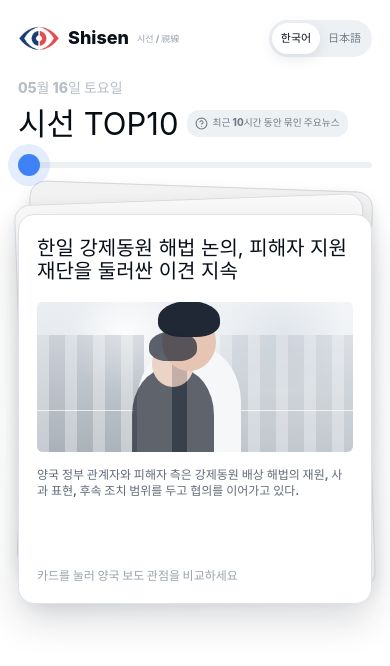
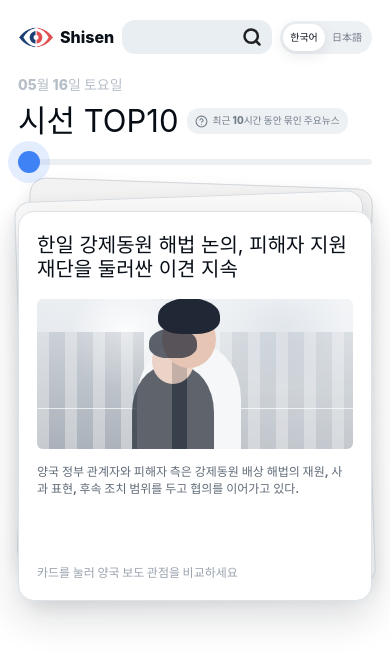
Before and after one commit to sisen-bridge/sisen-FE, a Next.js app: page /ko in a window 390 px wide. Shown: the top 666 px of the page. Built offline with nearby package versions, Linux system fonts and the light colour scheme.

Commit message:
웹페이지 화면 및 모바일 화면에 검색 바 & 드랍다운 추천어 추가

```diff
--- a/src/app/[locale]/page.jsx
+++ b/src/app/[locale]/page.jsx
@@ -1,7 +1,7 @@
 "use client";
 
-import React, { useMemo, useState } from "react";
-import { ArrowLeft, ExternalLink, Eye, Globe2, HelpCircle, RotateCcw, X } from "lucide-react";
+import React, { useEffect, useMemo, useRef, useState } from "react";
+import { ArrowLeft, ExternalLink, Eye, Globe2, HelpCircle, RotateCcw, Search, X } from "lucide-react";
 
 const copy = {
   ko: {
@@ -38,6 +38,25 @@ const copy = {
     reset: "もう一度見る",
     close: "閉じる",
   },
+};
+
+const suggestedSearches = {
+  ko: [
+    "라인야후 지분 조정",
+    "후쿠시마 오염수 방류",
+    "한일 정상회담",
+    "독도 표기 논란",
+    "강제징용 배상 판결",
+    "엔저와 한국 관광",
+  ],
+  ja: [
+    "LINEヤフー資本見直し",
+    "福島処理水放出",
+    "日韓首脳会談",
+    "竹島表記問題",
+    "徴用工判決",
+    "円安と韓国旅行",
+  ],
 };
 
 const events = [
@@ -424,11 +443,26 @@ export default function App() {
   const [language, setLanguage] = useState("ko");
   const [selectedEvent, setSelectedEvent] = useState(null);
   const [activeIndex, setActiveIndex] = useState(0);
+  const [isSearchOpen, setIsSearchOpen] = useState(false);
+  const [searchQuery, setSearchQuery] = useState("");
+  const searchRef = useRef(null);
   const t = copy[language];
 
   const orderedEvents = useMemo(() => createTopTenEvents(events), []);
 
   const activeEvent = selectedEvent ?? orderedEvents[activeIndex] ?? events[0];
+
+  useEffect(() => {
+    if (!isSearchOpen) return undefined;
+
+    function closeSearchOnOutsidePress(event) {
+      if (searchRef.current?.contains(event.target)) return;
+      setIsSearchOpen(false);
+    }
+
+    document.addEventListener("pointerdown", closeSearchOnOutsidePress);
+    return () => document.removeEventListener("pointerdown", closeSearchOnOutsidePress);
+  }, [isSearchOpen]);
 
   if (selectedEvent) {
     return (
@@ -449,6 +483,43 @@ export default function App() {
             <img src="/shisen-logo.png" alt="" aria-hidden="true" />
             <span>Shisen</span>
             <small>시선 / 視線</small>
+          </div>
+
+          {isSearchOpen && (
+            <button
+              type="button"
+              className="search-fade"
+              aria-label="close search suggestions"
+              onClick={() => setIsSearchOpen(false)}
+            />
+          )}
+
+          <div ref={searchRef} className={`header-search ${isSearchOpen ? "open" : ""}`}>
+            <input
+              value={searchQuery}
+              onChange={(event) => setSearchQuery(event.target.value)}
+              onFocus={() => setIsSearchOpen(true)}
+              placeholder={language === "ko" ? "한일 이슈 검색" : "日韓イシュー検索"}
+              aria-label={language === "ko" ? "한일 이슈 검색" : "日韓イシュー検索"}
+            />
+            <Search size={24} strokeWidth={3} aria-hidden="true" />
+            {isSearchOpen && (
+              <div className="search-suggestions" role="listbox">
+                {suggestedSearches[language].map((term) => (
+                  <button
+                    key={term}
+                    type="button"
+                    onMouseDown={(event) => event.preventDefault()}
+                    onClick={() => {
+                      setSearchQuery(term);
+                      setIsSearchOpen(false);
+                    }}
+                  >
+                    {term}
+                  </button>
+                ))}
+              </div>
+            )}
           </div>
 
           <div className="language-switch" aria-label="language selector">
--- a/src/styles.css
+++ b/src/styles.css
@@ -101,8 +101,82 @@ button {
   font-weight: 700;
 }
 
+.header-search {
+  position: relative;
+  z-index: 4;
+  flex: 1 1 auto;
+  min-width: 120px;
+  height: 44px;
+  display: flex;
+  align-items: center;
+  border-radius: 18px;
+  background: #e9eef3;
+}
+
+.header-search input {
+  width: 100%;
+  min-width: 0;
+  height: 100%;
+  padding: 0 48px 0 18px;
+  border: 0;
+  outline: 0;
+  color: #10141b;
+  background: transparent;
+  font-size: 15px;
+  font-weight: 700;
+}
+
+.header-search input::placeholder {
+  color: transparent;
+}
+
+.header-search svg {
+  position: absolute;
+  right: 16px;
+  color: #202124;
+  pointer-events: none;
+}
+
+.search-suggestions {
+  position: absolute;
+  top: calc(100% + 10px);
+  left: 0;
+  width: min(100%, 520px);
+  padding: 8px;
+  border: 1px solid rgba(148, 163, 184, 0.2);
+  border-radius: 16px;
+  background: #ffffff;
+  box-shadow: 0 18px 42px rgba(15, 23, 42, 0.16);
+}
+
+.search-suggestions button {
+  width: 100%;
+  min-height: 40px;
+  display: flex;
+  align-items: center;
+  padding: 0 12px;
+  border-radius: 10px;
+  color: #26313f;
+  background: transparent;
+  cursor: pointer;
+  font-size: 14px;
+  font-weight: 750;
+  text-align: left;
+}
+
+.search-suggestions button:hover,
+.search-suggestions button:focus-visible {
+  background: #f2f5f8;
+}
+
+.search-fade {
+  display: none;
+}
+
 .language-switch {
   margin: 0;
+  position: relative;
+  z-index: 4;
   flex: 0 0 auto;
   display: flex;
   width: max-content;
@@ -129,14 +203,18 @@ button {
 }
 
 .headline-block {
+  width: 100%;
   display: flex;
   flex-wrap: wrap;
   align-items: center;
+  justify-content: flex-start;
+  text-align: left;
 }
 
 .headline-block p {
   width: 100%;
-  margin: 32px 0 14px;
+  margin: 32px 0 14px 0;
+  padding: 0;
   color: #b6bec8;
   font-size: 18px;
   font-weight: 800;
@@ -146,6 +224,7 @@ button {
   display: inline-flex;
   align-items: center;
   margin: 0 14px 18px 0;
+  padding: 0;
   color: #070d15;
   font-size: 42px;
   line-height: 1.04;
@@ -946,6 +1025,16 @@ button {
     margin-bottom: 4px;
   }
 
+  .brand-mark {
+    flex: 0 0 auto;
+  }
+
+  .header-search {
+    max-width: 720px;
+    height: 44px;
+    margin: 0 4px 0 clamp(16px, 3vw, 54px);
+  }
+
   .headline-block {
     margin-top: 0;
   }
@@ -1051,19 +1140,27 @@ button {
   }
 
   .top-bar {
-    gap: 10px;
+    gap: 8px;
+  }
+
+  .brand-mark {
+    position: relative;
+    z-index: 4;
+    flex: 0 0 auto;
+    gap: 6px;
   }
 
   .brand-mark img {
-    width: 42px;
-    height: 28px;
+    width: 36px;
+    height: 24px;
   }
 
   .brand-mark span {
-    font-size: 18px;
+    font-size: 16px;
   }
 
   .brand-mark small {
+    display: none;
     font-size: 9px;
   }
 
@@ -1072,9 +1169,53 @@ button {
   }
 
   .language-switch button {
-    min-width: 48px;
-    padding: 7px 8px;
-    font-size: 11px;
+    min-width: 42px;
+    padding: 6px 7px;
+    font-size: 10px;
+  }
+
+  .header-search {
+    flex: 1 1 96px;
+    min-width: 0;
+    height: 34px;
+    border-radius: 13px;
+  }
+
+  .header-search input {
+    padding: 0 36px 0 12px;
+    font-size: 12px;
+  }
+
+  .header-search svg {
+    right: 10px;
+    width: 20px;
+    height: 20px;
+  }
+
+  .search-fade {
+    position: fixed;
+    inset: 0;
+    z-index: 3;
+    display: block;
+    background: rgba(255, 255, 255, 0.68);
+    backdrop-filter: blur(2px);
+  }
+
+  .search-suggestions {
+    position: fixed;
+    top: 66px;
+    left: 18px;
+    right: 18px;
+    width: auto;
+    max-height: calc(100vh - 86px);
+    overflow-y: auto;
+    padding: 8px;
+    border-radius: 14px;
+  }
+
+  .search-suggestions button {
+    min-height: 38px;
+    font-size: 13px;
   }
 
   .headline-block p {
@@ -1390,16 +1531,16 @@ button {
 
 @media (max-width: 360px) {
   .brand-mark {
-    gap: 6px;
+    gap: 5px;
   }
 
   .brand-mark img {
-    width: 38px;
-    height: 25px;
+    width: 32px;
+    height: 21px;
   }
 
   .brand-mark span {
-    font-size: 17px;
+    font-size: 15px;
   }
 
   .brand-mark small {
@@ -1407,9 +1548,18 @@ button {
   }
 
   .language-switch button {
-    min-width: 44px;
-    padding-inline: 7px;
-    font-size: 11px;
+    min-width: 38px;
+    padding-inline: 6px;
+    font-size: 10px;
+  }
+
+  .header-search {
+    flex-basis: 82px;
+  }
+
+  .header-search svg {
+    width: 18px;
+    height: 18px;
   }
 
   .headline-block h1 {
```
